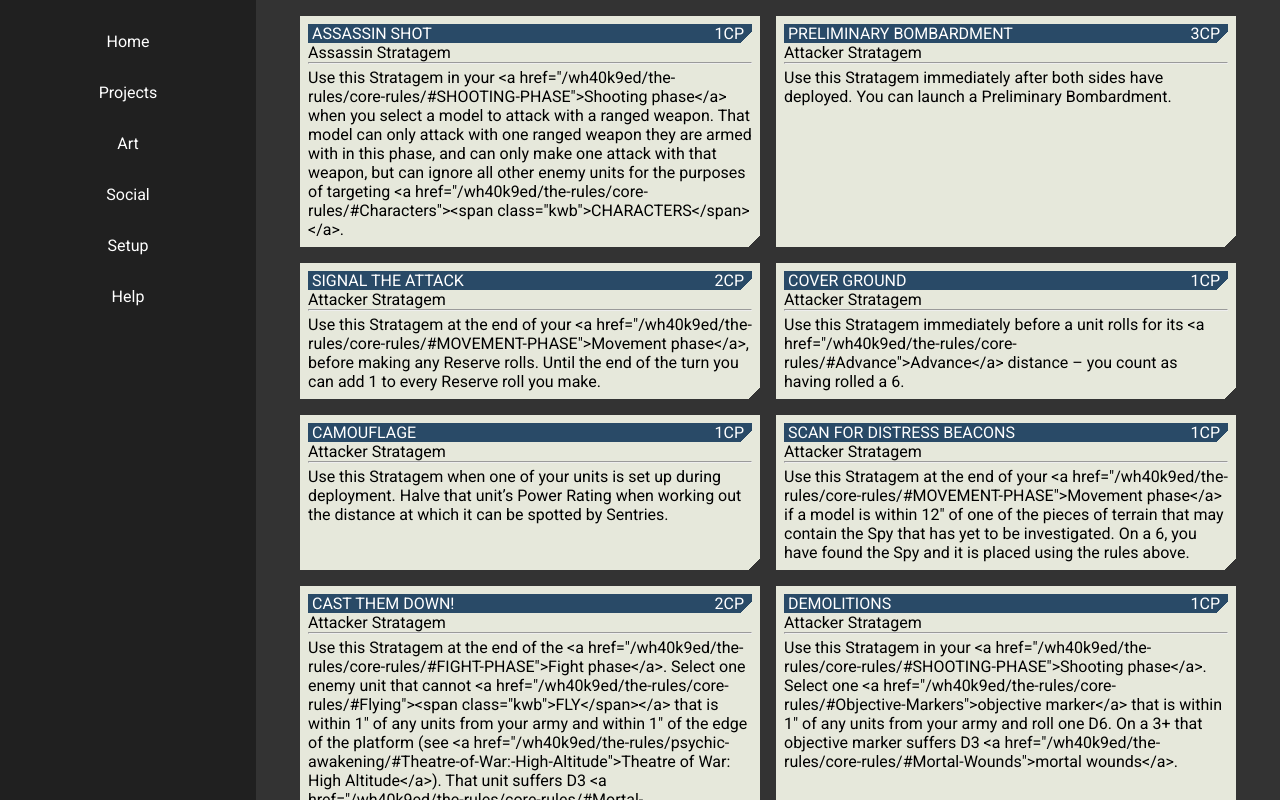
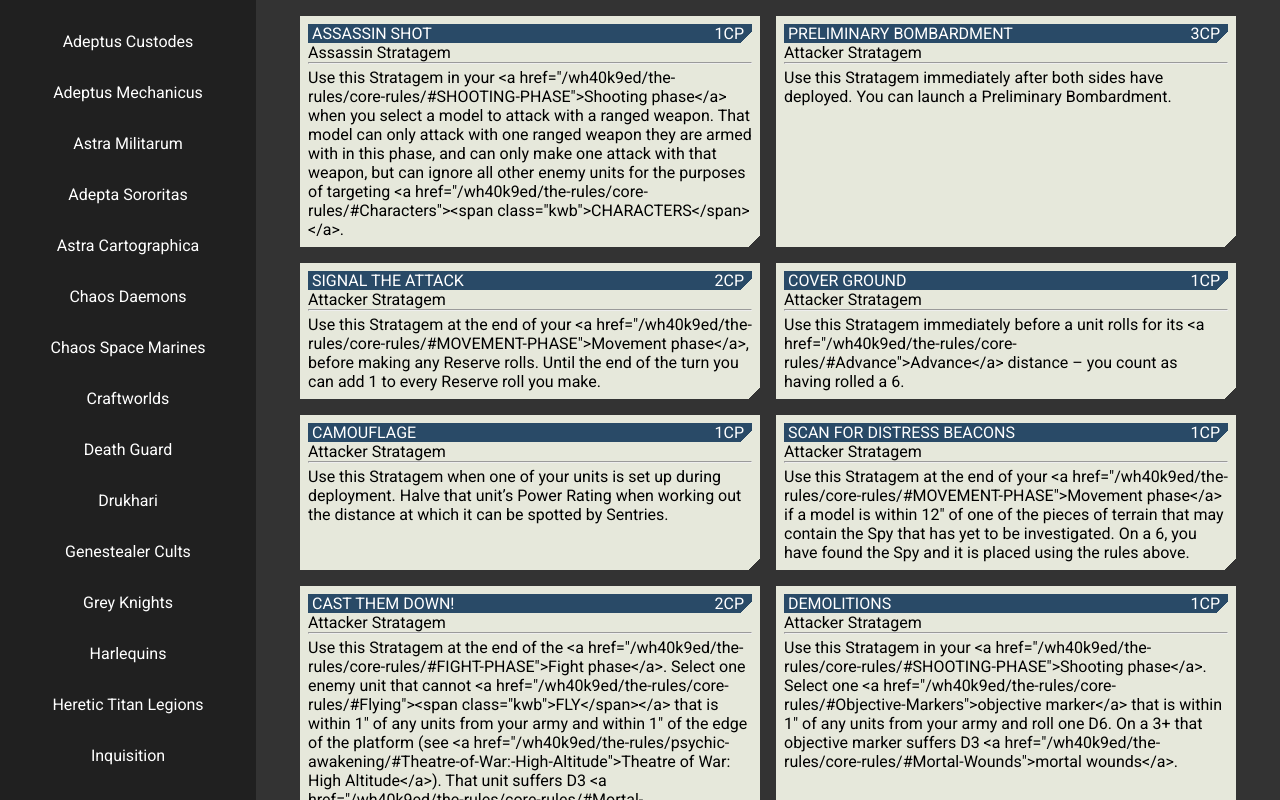
Before and after one commit to LukeGotWood/Warhammer-Stratagems, a React (Create React App) app: page / in a window 1280 px wide. Built offline with nearby package versions, Linux system fonts and the light colour scheme.

Commit message:
refactored sidebar into component

```diff
--- a/src/App.css
+++ b/src/App.css
@@ -4,17 +4,6 @@
   height: inherit;
 }
 
-.sidebar {
-  background: #202020;
-  padding-top: 1rem;
-  color: #ffffff;
-}
-.link {
-  text-align: center;
-  padding: 1rem 0 1rem 0;
-  cursor: pointer;
-}
-
 .content {
   overflow-y: scroll;
   overflow-x: hidden;
--- a/src/App.js
+++ b/src/App.js
@@ -1,8 +1,10 @@
 import React from "react";
 
 import StratagemGrid from "./components/StratagemGrid/StratagemGrid";
+import Sidebar from "./components/Sidebar/Sidebar";
 
 import Stratagems from "./data/Stratagems.json";
+import Factions from "./data/Factions.json";
 
 import "./App.css";
 
@@ -10,28 +12,9 @@
   return (
     <React.Fragment>
       <div className="container">
-        <nav className="sidebar">
-          <div className="link">
-            <div className="text">Home</div>
-          </div>
-          <div className="link">
-            <div className="text">Projects</div>
-          </div>
-          <div className="link">
-            <div className="text">Art</div>
-          </div>
-          <div className="link">
-            <div className="text">Social</div>
-          </div>
-          <div className="link">
-            <div className="text">Setup</div>
-          </div>
-          <div className="link">
-            <div className="text">Help</div>
-          </div>
-        </nav>
+        <Sidebar factions={Factions} />
         <main className="content">
-            <StratagemGrid stratagems={Stratagems} />
+          <StratagemGrid stratagems={Stratagems} />
         </main>
       </div>
     </React.Fragment>
--- /dev/null
+++ b/src/components/Sidebar/Sidebar.js
@@ -0,0 +1,17 @@
+import styles from "./Sidebar.module.css";
+
+function Sidebar(props) {
+  return (
+    <nav className={styles["sidebar"]}>
+      {props.factions.map((faction) => {
+        return (
+          <div key={faction.id} className={styles["link"]}>
+            <div className={styles["text"]}>{faction.name}</div>
+          </div>
+        );
+      })}
+    </nav>
+  );
+}
+
+export default Sidebar;
--- /dev/null
+++ b/src/components/Sidebar/Sidebar.module.css
@@ -0,0 +1,11 @@
+.sidebar {
+    background: #202020;
+    padding-top: 1rem;
+    color: #ffffff;
+    overflow-y: auto;
+  }
+  .link {
+    text-align: center;
+    padding: 1rem 0 1rem 0;
+    cursor: pointer;
+  }
--- /dev/null
+++ b/src/data/Factions.json
@@ -0,0 +1,176 @@
+[
+    {
+        "id": "AC",
+        "name": "Adeptus Custodes",
+        "link": "https://wahapedia.ru/wh40k9ed/factions/adeptus-custodes",
+        "Ссылка": "Adeptus Custodes"
+    },
+    {
+        "id": "AdM",
+        "name": "Adeptus Mechanicus",
+        "link": "https://wahapedia.ru/wh40k9ed/factions/adeptus-mechanicus",
+        "Ссылка": "Adeptus Mechanicus"
+    },
+    {
+        "id": "AM",
+        "name": "Astra Militarum",
+        "link": "https://wahapedia.ru/wh40k9ed/factions/astra-militarum",
+        "Ссылка": "Astra Militarum"
+    },
+    {
+        "id": "AS",
+        "name": "Adepta Sororitas",
+        "link": "https://wahapedia.ru/wh40k9ed/factions/adepta-sororitas",
+        "Ссылка": "Adepta Sororitas"
+    },
+    {
+        "id": "CA",
+        "name": "Astra Cartographica",
+        "link": "https://wahapedia.ru/wh40k9ed/factions/astra-cartographica",
+        "Ссылка": "Astra Cartographica"
+    },
+    {
+        "id": "CD",
+        "name": "Chaos Daemons",
+        "link": "https://wahapedia.ru/wh40k9ed/factions/chaos-daemons",
+        "Ссылка": "Chaos Daemons"
+    },
+    {
+        "id": "CSM",
+        "name": "Chaos Space Marines",
+        "link": "https://wahapedia.ru/wh40k9ed/factions/chaos-space-marines",
+        "Ссылка": "Chaos Space Marines"
+    },
+    {
+        "id": "CW",
+        "name": "Craftworlds",
+        "link": "https://wahapedia.ru/wh40k9ed/factions/craftworlds",
+        "Ссылка": "Craftworlds"
+    },
+    {
+        "id": "DG",
+        "name": "Death Guard",
+        "link": "https://wahapedia.ru/wh40k9ed/factions/death-guard",
+        "Ссылка": "Death Guard"
+    },
+    {
+        "id": "DRU",
+        "name": "Drukhari",
+        "link": "https://wahapedia.ru/wh40k9ed/factions/drukhari",
+        "Ссылка": "Drukhari"
+    },
+    {
+        "id": "GC",
+        "name": "Genestealer Cults",
+        "link": "https://wahapedia.ru/wh40k9ed/factions/genestealer-cults",
+        "Ссылка": "Genestealer Cults"
+    },
+    {
+        "id": "GK",
+        "name": "Grey Knights",
+        "link": "https://wahapedia.ru/wh40k9ed/factions/grey-knights",
+        "Ссылка": "Grey Knights"
+    },
+    {
+        "id": "HAR",
+        "name": "Harlequins",
+        "link": "https://wahapedia.ru/wh40k9ed/factions/harlequins",
+        "Ссылка": "Harlequins"
+    },
+    {
+        "id": "HTL",
+        "name": "Heretic Titan Legions",
+        "link": "https://wahapedia.ru/wh40k9ed/factions/heretic-titan-legions",
+        "Ссылка": "Heretic Titan Legions"
+    },
+    {
+        "id": "INQ",
+        "name": "Inquisition",
+        "link": "https://wahapedia.ru/wh40k9ed/factions/inquisition",
+        "Ссылка": "Inquisition"
+    },
+    {
+        "id": "NEC",
+        "name": "Necrons",
+        "link": "https://wahapedia.ru/wh40k9ed/factions/necrons",
+        "Ссылка": "Necrons"
+    },
+    {
+        "id": "OA",
+        "name": "Officio Assassinorum",
+        "link": "https://wahapedia.ru/wh40k9ed/factions/officio-assassinorum",
+        "Ссылка": "Officio Assassinorum"
+    },
+    {
+        "id": "ORK",
+        "name": "Orks",
+        "link": "https://wahapedia.ru/wh40k9ed/factions/orks",
+        "Ссылка": "Orks"
+    },
+    {
+        "id": "QI",
+        "name": "Imperial Knights",
+        "link": "https://wahapedia.ru/wh40k9ed/factions/imperial-knights",
+        "Ссылка": "Imperial Knights"
+    },
+    {
+        "id": "QT",
+        "name": "Chaos Knights",
+        "link": "https://wahapedia.ru/wh40k9ed/factions/chaos-knights",
+        "Ссылка": "Chaos Knights"
+    },
+    {
+        "id": "RaH",
+        "name": "Renegades and Heretics",
+        "link": "https://wahapedia.ru/wh40k9ed/factions/renegades-and-heretics",
+        "Ссылка": "Renegades and Heretics"
+    },
+    {
+        "id": "RT",
+        "name": "Rogue Traders",
+        "link": "https://wahapedia.ru/wh40k9ed/factions/rogue-traders",
+        "Ссылка": "Rogue Traders"
+    },
+    {
+        "id": "SM",
+        "name": "Space Marines",
+        "link": "https://wahapedia.ru/wh40k9ed/factions/space-marines",
+        "Ссылка": "Space Marines"
+    },
+    {
+        "id": "TAU",
+        "name": "T’au Empire",
+        "link": "https://wahapedia.ru/wh40k9ed/factions/t-au-empire",
+        "Ссылка": "T’au Empire"
+    },
+    {
+        "id": "TL",
+        "name": "Titan Legions",
+        "link": "https://wahapedia.ru/wh40k9ed/factions/titan-legions",
+        "Ссылка": "Titan Legions"
+    },
+    {
+        "id": "TS",
+        "name": "Thousand Sons",
+        "link": "https://wahapedia.ru/wh40k9ed/factions/thousand-sons",
+        "Ссылка": "Thousand Sons"
+    },
+    {
+        "id": "TYR",
+        "name": "Tyranids",
+        "link": "https://wahapedia.ru/wh40k9ed/factions/tyranids",
+        "Ссылка": "Tyranids"
+    },
+    {
+        "id": "UN",
+        "name": "Unaligned",
+        "link": "https://wahapedia.ru/wh40k9ed/factions/unaligned",
+        "Ссылка": "Unaligned"
+    },
+    {
+        "id": "YNN",
+        "name": "Ynnari",
+        "link": "https://wahapedia.ru/wh40k9ed/factions/ynnari",
+        "Ссылка": "Ynnari"
+    }
+]
--- a/src/index.css
+++ b/src/index.css
@@ -10,7 +10,6 @@
 
 body {
   background-color: #333333;
-  overflow: hidden;
   height: 100vh;
 }
 
```
